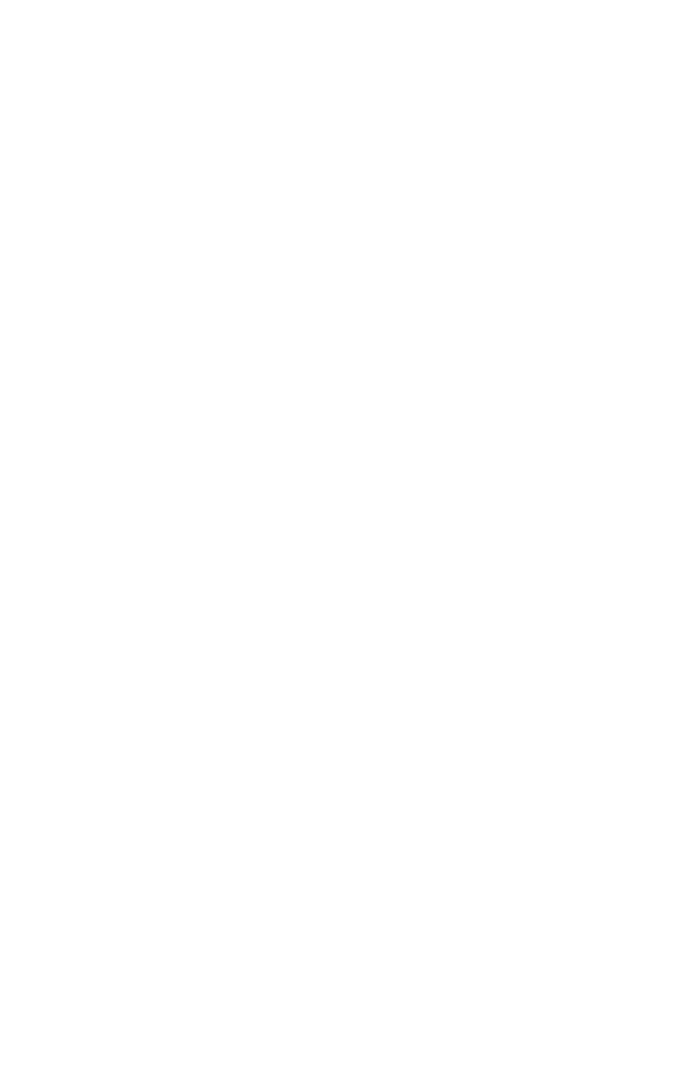
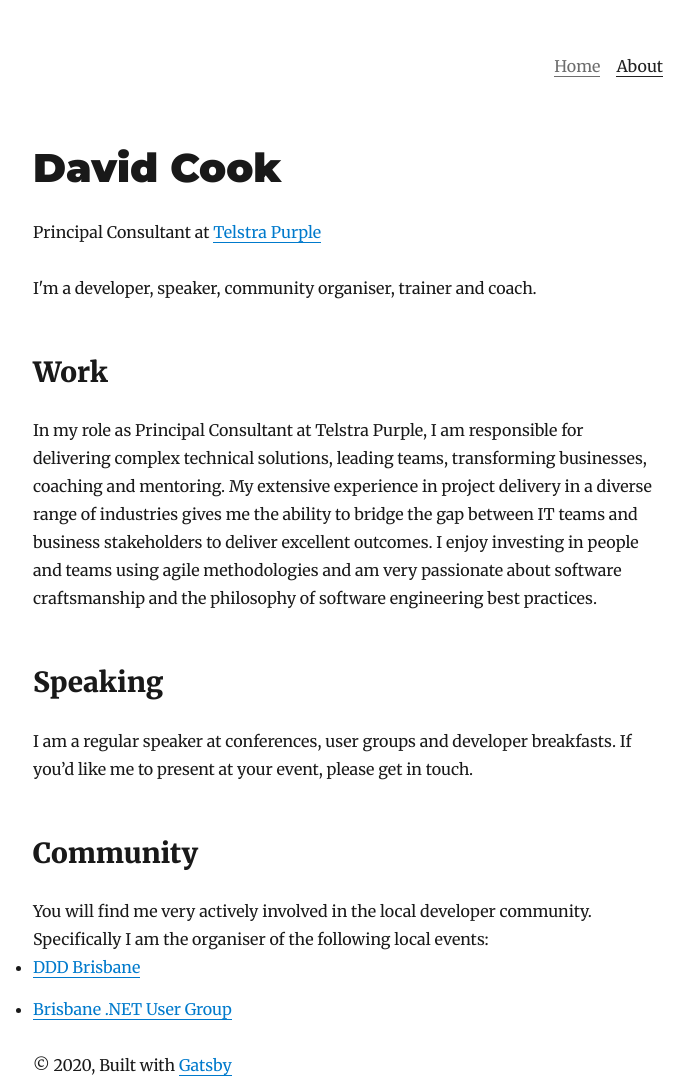
Before and after one commit to cookdavid/cookdavid, a Gatsby site: page /about in a window 1280 px wide. Before the commit this address had no page. Shown: the whole page, without its empty margins (292-986 px from the left). Before the commit the page ends 800 px from the top, so only its background shows below. Built offline with nearby package versions, Linux system fonts and the light colour scheme; Gatsby itself is replaced by a stand-in of ours; some packages are replaced by stand-ins of ours.

Commit message:
Add about page

```diff
--- a/gatsby-config.js
+++ b/gatsby-config.js
@@ -12,11 +12,19 @@
     },
   },
   plugins: [
+    'gatsby-plugin-styled-components',
     {
       resolve: `gatsby-source-filesystem`,
       options: {
         path: `${__dirname}/content/blog`,
         name: `blog`,
+      },
+    },
+    {
+      resolve: `gatsby-source-filesystem`,
+      options: {
+        path: `${__dirname}/content/about`,
+        name: `about`,
       },
     },
     {
--- a/package.json
+++ b/package.json
@@ -8,6 +8,7 @@
     "url": "https://github.com/gatsbyjs/gatsby/issues"
   },
   "dependencies": {
+    "babel-plugin-styled-components": "^1.10.0",
     "gatsby": "^2.24.54",
     "gatsby-image": "^2.4.17",
     "gatsby-plugin-feed": "^2.5.11",
@@ -16,6 +17,7 @@
     "gatsby-plugin-offline": "^3.2.27",
     "gatsby-plugin-react-helmet": "^3.3.10",
     "gatsby-plugin-sharp": "^2.6.32",
+    "gatsby-plugin-styled-components": "^3.1.12",
     "gatsby-plugin-typography": "^2.5.10",
     "gatsby-remark-copy-linked-files": "^2.3.14",
     "gatsby-remark-images": "^3.3.29",
@@ -30,6 +32,7 @@
     "react-dom": "^16.12.0",
     "react-helmet": "^5.2.1",
     "react-typography": "^0.16.19",
+    "styled-components": "^4.0.0",
     "typeface-merriweather": "0.0.72",
     "typeface-montserrat": "0.0.75",
     "typography": "^0.16.19",
--- /dev/null
+++ b/src/components/Header/index.jsx
@@ -0,0 +1,42 @@
+import React, { useContext } from 'react'
+import Navbar from '../Navbar'
+
+import { Link } from 'gatsby'
+//import Hamburger from './Hamburger'
+//import Sidebar from './Sidebar'
+import { Wrapper, Links, Brand, Overlay } from './styles'
+//import useStickyHeader from 'hooks/useStickyHeader'
+
+export const Header = () => {
+  //const [isHomePage, sidebar, toggle] = useStickyHeader()
+  //const { theme } = useContext(ThemeContext)
+
+  return (
+    <Wrapper>
+      <Brand></Brand>
+      <Links desktop="true">
+        <Link to="/" activeClassName="current">
+          Home
+        </Link>
+
+        <Link to="/about" activeClassName="current">
+          About
+        </Link>
+      </Links>
+    </Wrapper>
+    // <Wrapper isHomePage={isHomePage} theme={theme}>
+    //   <Overlay sidebar={sidebar} onClick={toggle} />
+    //   <Navbar />
+    //   <Hamburger isHomePage={isHomePage} sidebar={sidebar} toggle={toggle} />
+    //   <Sidebar sidebar={sidebar} toggle={toggle} />
+    //   </Wrapper>
+    // <Wrapper>
+    /* <Overlay sidebar={sidebar} onClick={toggle} /> */
+
+    //   <Navbar></Navbar>
+    /* <Hamburger isHomePage={isHomePage} sidebar={sidebar} toggle={toggle} /> */
+    /* <Sidebar sidebar={sidebar} toggle={toggle} /> */
+    // </Wrapper>
+  )
+}
+export default Header
--- /dev/null
+++ b/src/components/Header/styles.js
@@ -0,0 +1,98 @@
+import styled from 'styled-components'
+
+export const Wrapper = styled.div`
+  display: flex;
+  justify-content: space-between;
+  align-items: center;
+  min-height: 40px;
+  padding: 10px 0 10px 0;
+  max-width: 100%;
+`
+
+export const Brand = styled.div`
+  display: flex;
+  align-items: center;
+  color: #212121;
+
+  ${({ theme }) =>
+    theme === 'dark' &&
+    `
+			color: #fff;
+	`};
+`
+
+export const BrandLogo = styled.div`
+  transition: 0.5s;
+  height: 2.8rem;
+  width: 2.8rem;
+  margin-bottom: 0;
+  margin-right: 0.5rem;
+
+  &:hover {
+    opacity: 0.7;
+    transition: 0.5s;
+    transform: rotate(360deg);
+  }
+`
+
+export const Links = styled.div`
+  a {
+    color: #6d6d6d;
+    text-decoration: none;
+
+    &.current {
+      color: #212121;
+    }
+
+    ${({ theme }) =>
+      theme === 'dark' &&
+      `
+            color: #fff;
+            &.current {
+                color: #929090;
+            }
+        `}
+  }
+
+  ${({ desktop }) =>
+    desktop
+      ? `
+        @media (max-width: 960px) {
+            display: none;
+        }
+
+        a {
+            margin-right: 1rem;
+
+            &:last-child {
+                margin-right: unset;
+            }
+        }
+    `
+      : `
+        padding: 3rem;
+        display: flex;
+        flex-direction: column;
+
+        a {
+            margin-bottom: 1rem;
+
+            &:last-child {
+                margin-bottom: unset;
+            }
+        }
+    `}
+`
+
+export const StyledButton = styled.button`
+  cursor: pointer;
+  border: none;
+  position: relative;
+  top: 0.3rem;
+  background: none;
+  text-align: left;
+
+  img {
+    margin: 0;
+  }
+`
--- /dev/null
+++ b/src/components/Navbar/index.jsx
@@ -0,0 +1,18 @@
+//import { Container, Logo } from 'components/common'
+import { Link } from 'gatsby'
+//import { ThemeContext } from 'providers/ThemeProvider'
+import React, { useContext } from 'react'
+import NavbarLinks from '../NavbarLinks'
+import { Brand, BrandLogo, Wrapper } from './styles'
+
+export const Navbar = () => {
+  //const { theme } = useContext(ThemeContext)
+  return (
+    <Wrapper>
+      <Brand as={Link} theme="light" to="/">
+        {/* <BrandLogo as={Logo} color={theme === 'dark' ? '#fff' : '#212121'} /> */}
+      </Brand>
+      <NavbarLinks desktop />
+    </Wrapper>
+  )
+}
--- /dev/null
+++ b/src/components/Navbar/styles.js
@@ -0,0 +1,36 @@
+import styled from 'styled-components'
+
+export const Wrapper = styled.div`
+  display: flex;
+  justify-content: space-between;
+  align-items: center;
+  min-height: 40px;
+  padding: 10px 0 10px 0;
+  max-width: 100%;
+`
+
+export const Brand = styled.div`
+  display: flex;
+  align-items: center;
+  color: #212121;
+
+  ${({ theme }) =>
+    theme === 'dark' &&
+    `
+			color: #fff;
+	`};
+`
+
+export const BrandLogo = styled.div`
+  transition: 0.5s;
+  height: 2.8rem;
+  width: 2.8rem;
+  margin-bottom: 0;
+  margin-right: 0.5rem;
+
+  &:hover {
+    opacity: 0.7;
+    transition: 0.5s;
+    transform: rotate(360deg);
+  }
+`
--- /dev/null
+++ b/src/components/NavbarLinks/index.jsx
@@ -0,0 +1,25 @@
+import { Link } from 'gatsby'
+import { Links, StyledButton } from './styles'
+import { React } from 'react'
+
+export default () => {
+  return (
+    <Links>
+      <Link to="/" activeClassName="current">
+        Home
+      </Link>
+      <Link to="/blog" activeClassName="current">
+        Blog
+      </Link>
+      <Link to="/notes" activeClassName="current">
+        Notes
+      </Link>
+      <Link to="/archives" activeClassName="current">
+        Archives
+      </Link>
+      <Link to="/about" activeClassName="current">
+        About
+      </Link>
+    </Links>
+  )
+}
--- /dev/null
+++ b/src/components/NavbarLinks/styles.js
@@ -0,0 +1,63 @@
+import styled from 'styled-components'
+
+export const Links = styled.div`
+  a {
+    color: #6d6d6d;
+    text-decoration: none;
+
+    &.current {
+      color: #212121;
+    }
+
+    ${({ theme }) =>
+      theme === 'dark' &&
+      `
+            color: #fff;
+            &.current {
+                color: #929090;
+            }
+        `}
+  }
+
+  ${({ desktop }) =>
+    desktop
+      ? `
+        @media (max-width: 960px) {
+            display: none;
+        }
+
+        a {
+            margin-right: 1rem;
+
+            &:last-child {
+                margin-right: unset;
+            }
+        }
+    `
+      : `
+        padding: 3rem;
+        display: flex;
+        flex-direction: column;
+
+        a {
+            margin-bottom: 1rem;
+
+            &:last-child {
+                margin-bottom: unset;
+            }
+        }
+    `}
+`
+
+export const StyledButton = styled.button`
+  cursor: pointer;
+  border: none;
+  position: relative;
+  top: 0.3rem;
+  background: none;
+  text-align: left;
+
+  img {
+    margin: 0;
+  }
+`
--- /dev/null
+++ b/src/components/common/index.js
@@ -0,0 +1 @@
+export * from './Container'
--- a/src/components/layout.js
+++ b/src/components/layout.js
@@ -1,7 +1,8 @@
-import React from "react"
-import { Link } from "gatsby"
+import React from 'react'
+import { Link } from 'gatsby'
+import { Header } from '../components/Header'
 
-import { rhythm, scale } from "../utils/typography"
+import { rhythm, scale } from '../utils/typography'
 
 const Layout = ({ location, title, children }) => {
   const rootPath = `${__PATH_PREFIX__}/`
@@ -14,15 +15,13 @@
           ...scale(1.5),
           marginBottom: rhythm(1.5),
           marginTop: 0,
-        }}
-      >
+        }}>
         <Link
           style={{
             boxShadow: `none`,
             color: `inherit`,
           }}
-          to={`/`}
-        >
+          to={`/`}>
           {title}
         </Link>
       </h1>
@@ -33,15 +32,13 @@
         style={{
           fontFamily: `Montserrat, sans-serif`,
           marginTop: 0,
-        }}
-      >
+        }}>
         <Link
           style={{
             boxShadow: `none`,
             color: `inherit`,
           }}
-          to={`/`}
-        >
+          to={`/`}>
           {title}
         </Link>
       </h3>
@@ -54,8 +51,9 @@
         marginRight: `auto`,
         maxWidth: rhythm(24),
         padding: `${rhythm(1.5)} ${rhythm(3 / 4)}`,
-      }}
-    >
+      }}>
+      <Header />
+
       <header>{header}</header>
       <main>{children}</main>
       <footer>
--- /dev/null
+++ b/src/pages/about.js
@@ -0,0 +1,65 @@
+import React from 'react'
+import { graphql, Link } from 'gatsby'
+
+import Layout from '../components/layout'
+import SEO from '../components/seo'
+
+const AboutPage = ({ data, location }) => {
+  const siteTitle = data.site.siteMetadata.title
+
+  return (
+    <Layout location={location}>
+      <SEO title="About" />
+      <h1>David Cook</h1>
+      <p>
+        Principal Consultant at{' '}
+        <Link to="https://www.telstra.com.au/business-enterprise/services/telstra-purple">
+          Telstra Purple
+        </Link>
+      </p>
+      <p>I'm a developer, speaker, community organiser, trainer and coach.</p>
+      <h2>Work</h2>
+      <p>
+        In my role as Principal Consultant at Telstra Purple, I am responsible for delivering
+        complex technical solutions, leading teams, transforming businesses, coaching and mentoring.
+        My extensive experience in project delivery in a diverse range of industries gives me the
+        ability to bridge the gap between IT teams and business stakeholders to deliver excellent
+        outcomes. I enjoy investing in people and teams using agile methodologies and am very
+        passionate about software craftsmanship and the philosophy of software engineering best
+        practices.
+      </p>
+      <h2>Speaking</h2>
+      <p>
+        I am a regular speaker at conferences, user groups and developer breakfasts. If you’d like
+        me to present at your event, please get in touch.
+      </p>
+      <h2>Community</h2>
+      <p>
+        You will find me very actively involved in the local developer community. Specifically I am
+        the organiser of the following local events:
+        <ul>
+          <li>
+            <Link to="http://dddbrisbane.com">DDD Brisbane</Link>
+          </li>
+          <li>
+            <Link to="https://www.meetup.com/Brisbane-Net-User-Group/">
+              Brisbane .NET User Group
+            </Link>
+          </li>
+        </ul>
+      </p>
+    </Layout>
+  )
+}
+
+export default AboutPage
+
+export const pageQuery = graphql`
+  query {
+    site {
+      siteMetadata {
+        title
+      }
+    }
+  }
+`
```
Also changed, not shown: src/components/common/container/index.jsx (added, +15 -0 lines), 1 other file.
